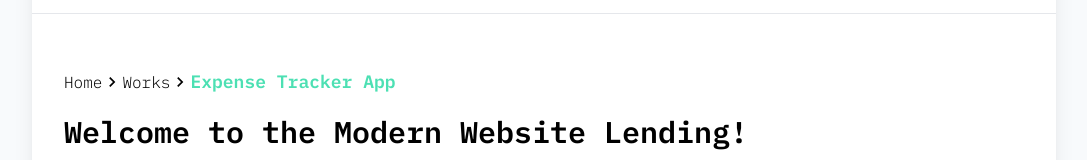
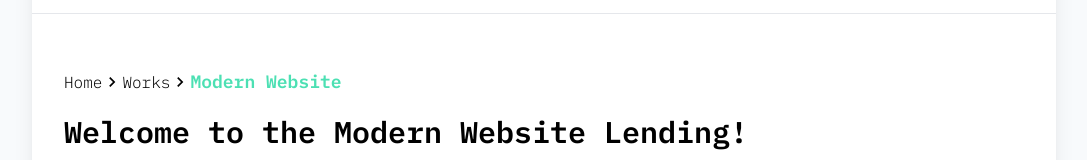
Before and after one commit to RebrovYura/yurirebrov-dev-v2, a Next.js app: page /works/modern-website in a window 1280 px wide. Shown: the part 179-339 px from the top of the page, without its empty margins (96-1183 px from the left). Built offline with nearby package versions, Linux system fonts and the light colour scheme.

Commit message:
FIX: modern-website breadcrumb

```diff
--- a/app/works/modern-website/page.tsx
+++ b/app/works/modern-website/page.tsx
@@ -22,7 +22,7 @@ const variants = {
 export default function Page() {
   return (
     <PageTransition>
-      <Breadcrumb>Expense Tracker App</Breadcrumb>
+      <Breadcrumb>Modern Website</Breadcrumb>
       <ContentTitle text="Welcome to the Modern Website Lending!" />
       <MotionDiv
         variants={variants}
```
